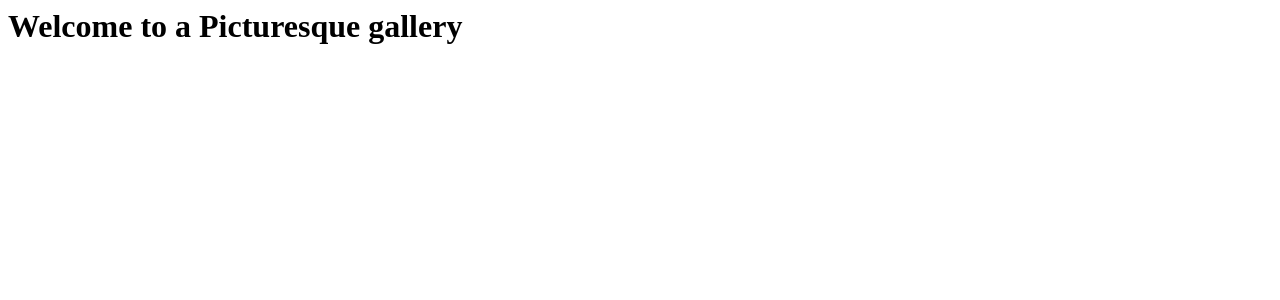
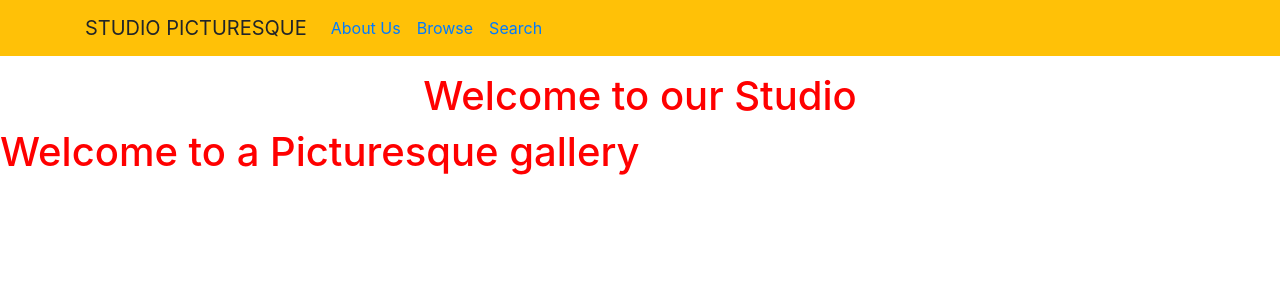
Before and after one commit to Maryan23/Studio-Picturesque, a Django app: page /galleria/ in a window 1280 px wide. Shown: the top 300 px of the page. Run offline with Django 3.2, Linux system fonts and the light colour scheme; some libraries are stand-ins or nearby versions.

Commit message:
Created navbar

```diff
--- a/galleria/templates/all_art/base.html
+++ b/galleria/templates/all_art/base.html
@@ -1,4 +1,5 @@
 {% load bootstrap4%}
+{% load static%}
 <!DOCTYPE html>
 <html>
 <head>
@@ -12,11 +13,15 @@
 
   {% block styles %}
     {% bootstrap_css %}
+    <link rel="stylesheet" href="{% static 'css/mycss.css' %}">
   {% endblock %}
 
 </head>
 <body>
+    {% include "navbar.html" %}
+    <br><br><br>
     {% block content %}
+    <h1 class='text-center'>Welcome to our Studio</h1>
     {%endblock%}
 
     {% block scripts %}
--- /dev/null
+++ b/galleria/templates/navbar.html
@@ -0,0 +1,23 @@
+<nav class="navbar navbar-expand-lg bg-warning navbar-warning fixed-top">
+    <div class="container">
+
+        <div id="name" class="navbar-brand">STUDIO PICTURESQUE</div>
+        <button class="navbar-toggler" type="button"data-bs-toggle="collapse" data-bs-target="#navmenu">
+        <span class="navbar-toggler-icon"></span>
+        </button>
+
+        <div class="collapse navbar-collapse" id="navmenu">
+        <ul class="navbar-nav ms-auto">
+          <li class="nav-item">
+            <a href="#" class="nav-link">About Us</a>
+          </li>
+          <li class="nav-item">
+            <a href="#" class="nav-link">Browse</a>
+          </li>
+          <li class="nav-item">
+            <a href="#" class="nav-link">Search</a>
+          </li>
+        </ul>
+      </div>
+    </div>
+</nav>
--- a/galleria/templates/welcome.html
+++ b/galleria/templates/welcome.html
@@ -1 +1,8 @@
+{%extends 'all_art/base.html'%}
+
+{% block content %}
+{{block.super}}
+
 <h1>Welcome to a Picturesque gallery</h1>
+
+{% endblock %}
--- /dev/null
+++ b/static/css/mycss.css
@@ -0,0 +1,3 @@
+h1{
+    color:red
+}
```
Also changed, not shown: Picturesque/settings.py (+10 -3 lines).
